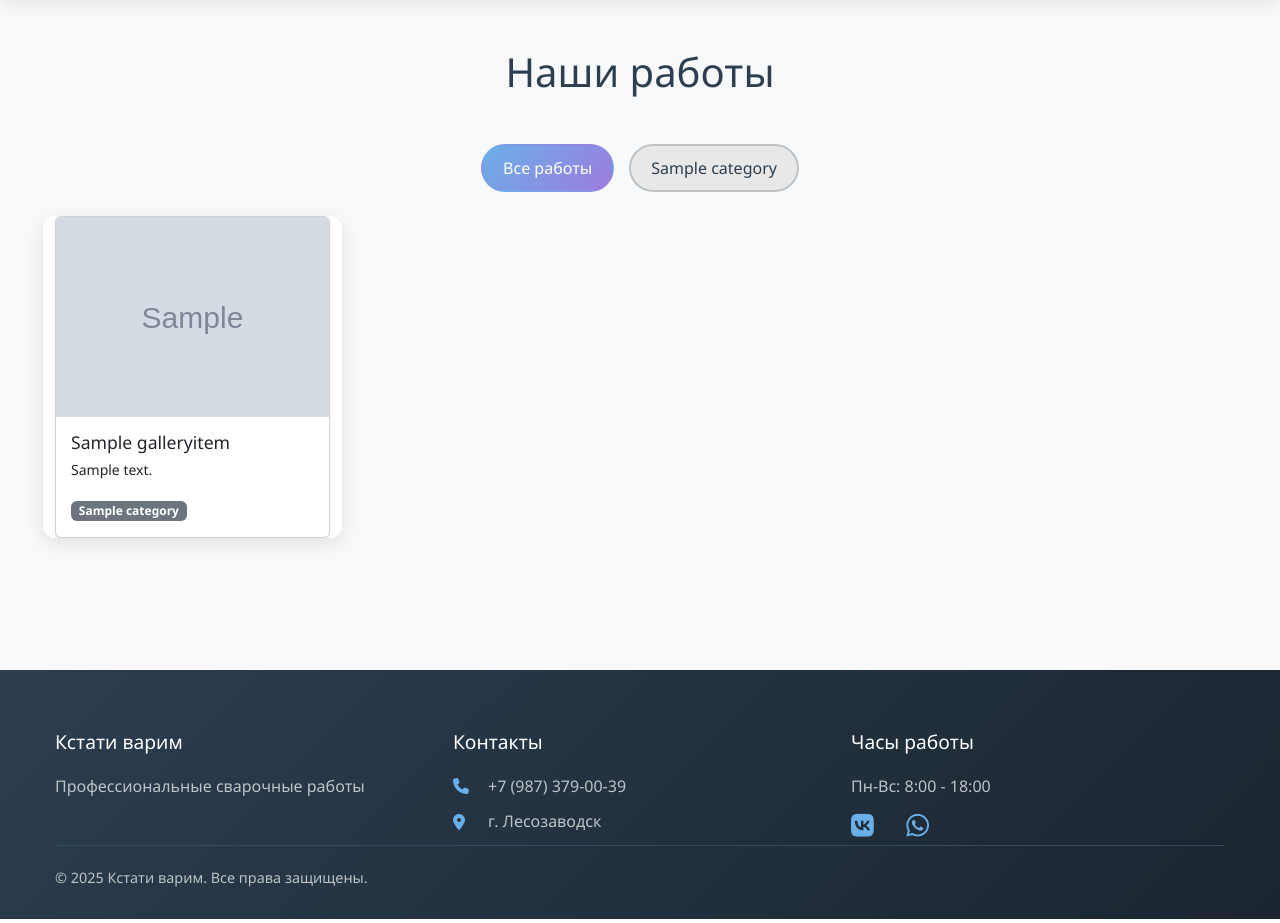
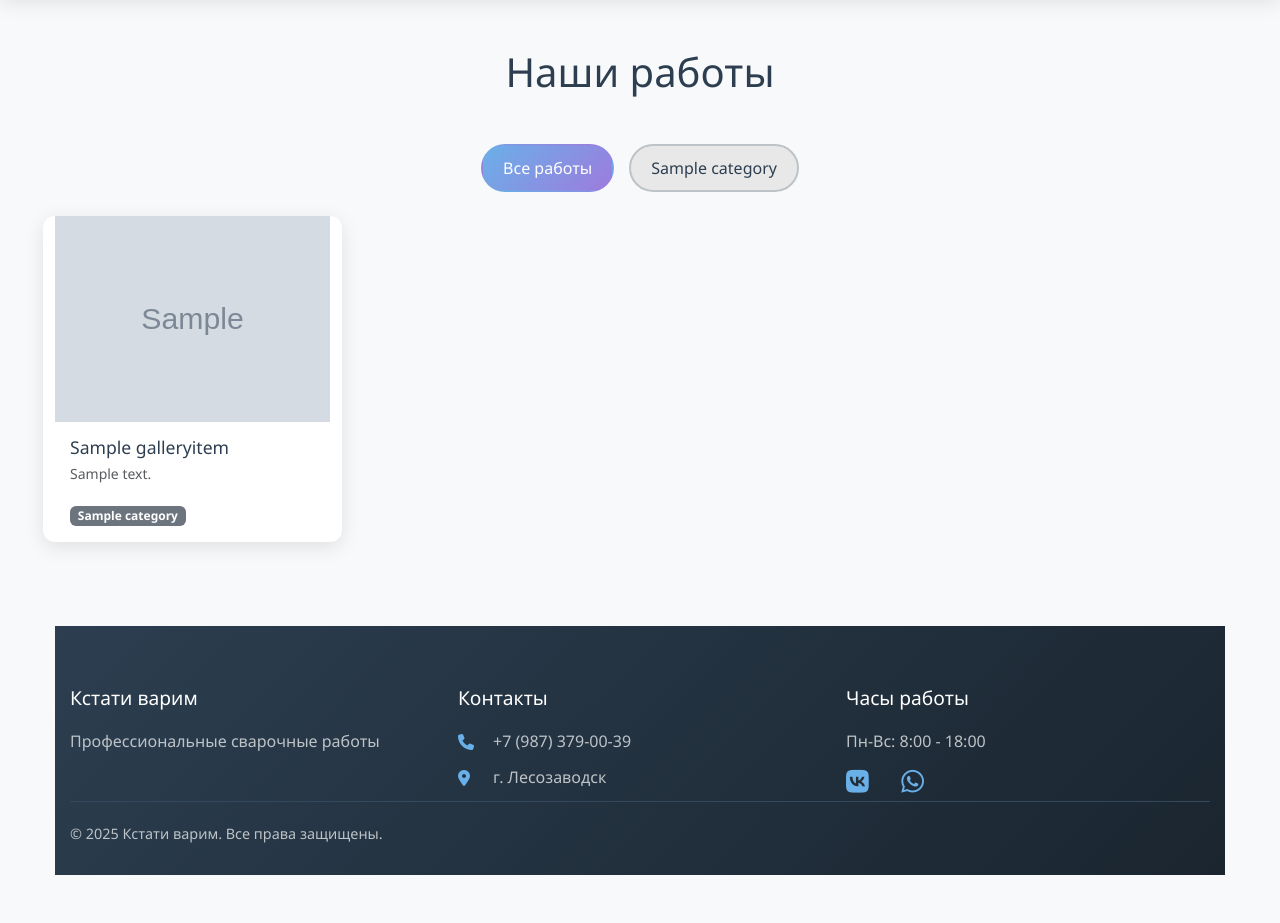
Before and after one commit to gnwwolf/kstativarim_project, a Django app: page /gallery/ in a window 1280 px wide. Shown: the part 65-988 px from the top of the page. Run offline with Django 5.2, Linux system fonts and the light colour scheme; tables that the repository leaves empty hold one stand-in row (values such as "Sample post"); grey boxes marked "Sample" are stand-in pictures.

Commit message:
Update gallery.html

```diff
--- a/main/templates/main/gallery.html
+++ b/main/templates/main/gallery.html
@@ -19,29 +19,35 @@
         </div>
 
         <!-- Галерея -->
-<div class="gallery-grid row">
+<div class="row">
     {% for item in all_items %}
-    <div class="gallery-item col-md-4 col-lg-3 mb-4" data-category="{{ item.category.code }}">
-        <div class="card h-100 shadow-sm">
-            {% if item.image %}
-            <img src="{{ item.image.url }}" class="card-img-top" alt="{{ item.title }}" style="height: 200px; object-fit: cover;">
-            {% endif %}
+    <div class="col-md-4 col-lg-3 mb-4 gallery-item" data-category="{{ item.category.code }}">
+        <div class="gallery-card">
+            <div class="image-wrapper">
+                {% if item.image %}
+                <img src="{{ item.image.url }}" alt="{{ item.title }}" loading="lazy">
+                {% else %}
+                <div class="d-flex align-items-center justify-content-center h-100 text-muted">
+                    <i class="fas fa-image fa-3x"></i>
+                </div>
+                {% endif %}
+            </div>
             <div class="card-body">
                 <h5 class="card-title">{{ item.title }}</h5>
                 {% if item.description %}
-                <p class="card-text small">{{ item.description|truncatechars:80 }}</p>
+                <p class="card-text small text-muted">{{ item.description|truncatechars:60 }}</p>
                 {% endif %}
                 <span class="badge bg-secondary">{{ item.category.name_ru }}</span>
             </div>
         </div>
     </div>
     {% empty %}
-    <div class="col-12 text-center">
-        <p>Пока нет добавленных работ</p>
+    <div class="col-12 text-center py-5">
+        <h3>Пока нет добавленных работ</h3>
+        <p class="text-muted">Добавьте работы через <a href="/admin/">админку</a></p>
     </div>
     {% endfor %}
 </div>
-</section>
 
 <script>
 // Фильтрация галереи
```
